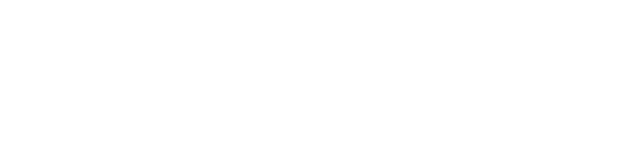
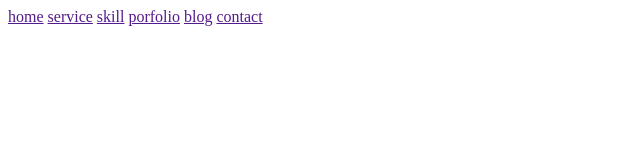
Before and after one commit to truce-connect/assignment-checkpoint-week-3, a plain HTML site: page index.html in a window 1280 px wide. Shown: the whole page, without its empty margins (0-640 px from the left). Drawn offline with Linux system fonts and the light colour scheme.

Commit message:
header page sucessfully added

```diff
--- a/index.html
+++ b/index.html
@@ -6,8 +6,26 @@
     <title>assigment checkpoint week 3</title>
 </head>
 <body>
-    <header></header>
-    <main></main>
+    <header>
+        <nav>
+            <a href="">home</a>
+            <a href="">service</a>
+            <a href=""> skill</a>
+            <a href="">porfolio</a>
+            <a href="">blog</a>
+            <a href="">contact</a>
+        </nav>
+    </header>
+    <main>
+        <div>
+          <div>
+
+          </div>
+
+
+
+        </div>
+    </main>
     <footer></footer>
 </body>
 </html>
```
